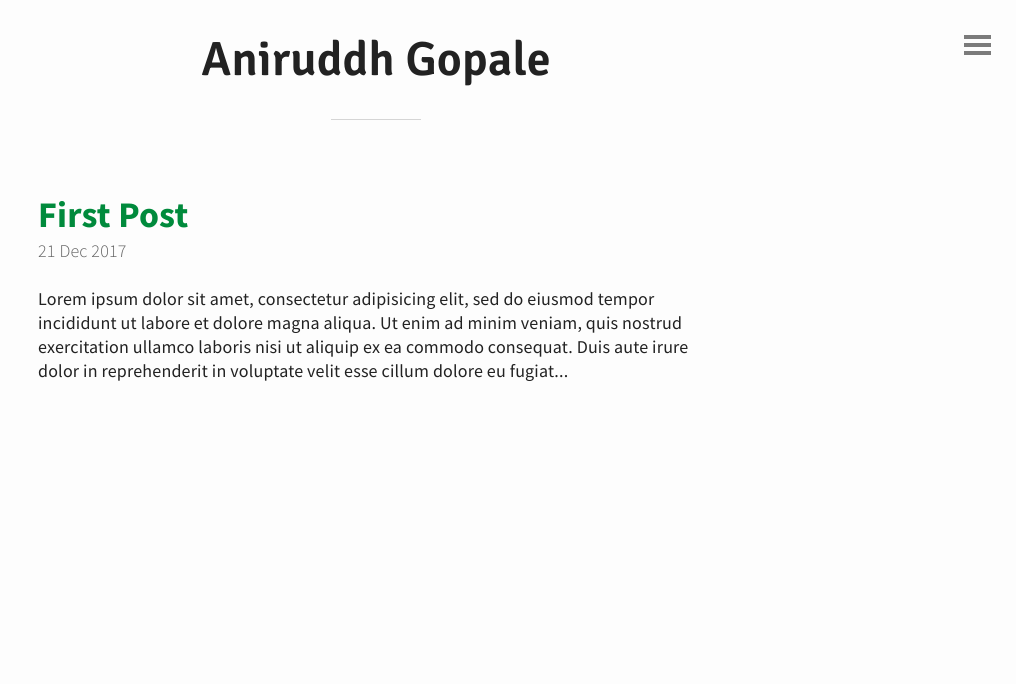
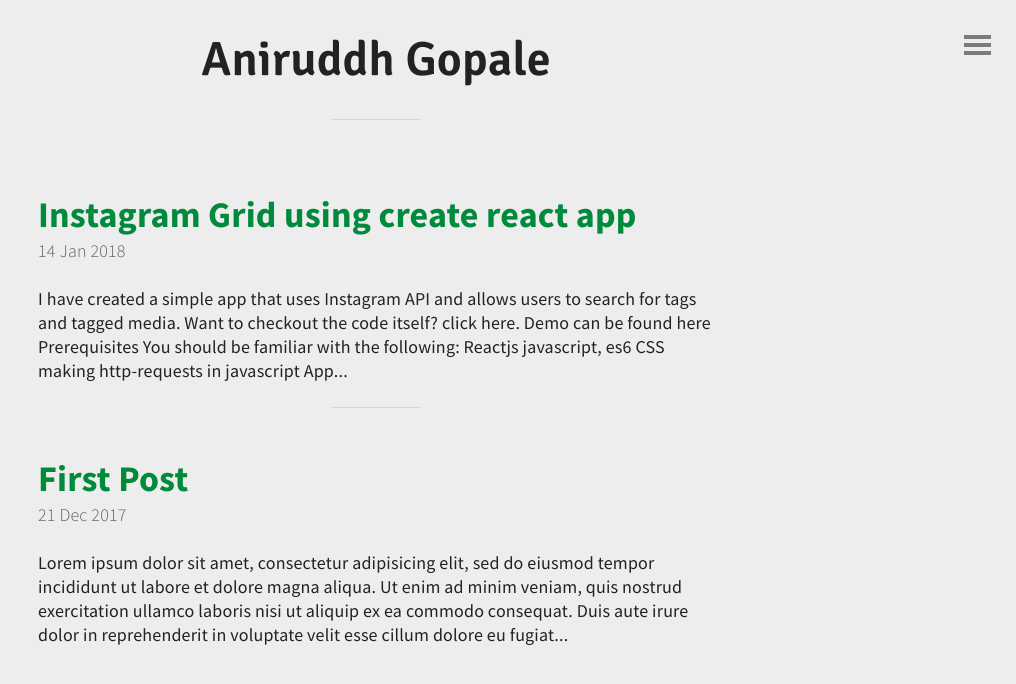
Before and after one commit to anigopale/anigopale.github.io, a Jekyll site: the page built from index.html, in a window 1280 px wide. Shown: the top 684 px of the page, without its empty margins (264-1280 px from the left). Built offline with Jekyll 4.4.1, drawn with Linux system fonts in a browser that asks for light colours; the list of posts is cut into pages by our own code; comment, search, counter and statistics services are not loaded; some of the changed lines change nothing that is shown.

Commit message:
change style, add new post

````diff
--- a/_config.yml
+++ b/_config.yml
@@ -27,6 +27,7 @@ plugins:
   - jekyll-paginate
   - jekyll-sitemap
 
+extensions: [fenced_code_blocks]
 # Custom variables
 version: "1.1.0"
 
--- /dev/null
+++ b/_posts/2018-01-14-insta-app.md
@@ -0,0 +1,339 @@
+---
+title: Instagram Grid using create react app
+comments: true
+---
+
+I have created a simple app that uses Instagram API and allows users to search for tags and tagged media.
+
+Want to checkout the code itself? [click here](https://www.github.com/aniruddh/instagram-app).
+Demo can be found [here](https://ani-insta-app.herokuapp.com)
+
+#### Prerequisites
+You should be familiar with the following:
+* Reactjs
+* javascript, es6
+* CSS
+* making http-requests in javascript
+
+#### App requirements
+* a regeistered client for using instagram API
+* You should know how to consume the API
+
+For more information see [Instagram developer doc](https://www.instagram.com/developer/).
+
+You can use any of your favorite starter boilerplate. I will be using [create-react-app](https://www.npmjs.com/package/create-react-app).
+create-react-app provides a standard boilerplate for developing react apps. After setting up react we are ready to code.
+
+
+Lets have a look at the file tree
+```
+|-- public
+|   |-- index.html
+`-- src
+    |-- App.css
+    |-- App.js
+    |-- App.test.js
+    |-- assets
+    |   `-- urls.js
+    |-- components
+    |   |-- auth.js
+    |   |-- iapp.js
+    |   |-- media.js
+    |   |-- options.js
+    |   |-- search_bar.js
+    |   |-- tags.js
+    |   `-- style
+    |       |-- auth.css
+    |       |-- iapp.css
+    |       |-- media.css
+    |       |-- options.css
+    |       |-- search_bar.css
+    |       `-- tags.css
+    |-- index.css
+    |-- index.js
+```
+
+Major components:
+* **Auth**: provides and handles login and logout features
+* **Iapp**: renders the latter components and fetches requested data
+* **SearchBar**: component with an text input
+* **Options**: provides a drop down to choose from "tags" and "media" search
+* **Tags**: renders tag search results
+* **Media**: renders media search results
+
+Features:
+* Login/logout
+* Search bar
+* Dropdown options
+* Fetching data
+
+Now that we understand all the components, let's piece the app together by features
+
+#### App(outermost Component)
+Let's start with the outermost component
+App.js
+```
+class App extends Component {
+  render() {
+      return (
+      <div>
+        <Auth />
+        <Iapp />
+      </div>
+    );
+  }
+}
+```
+
+#### Login/logout feature
+
+(NOTE: Make sure you go through [Instagram API doc](https://www.instagram.com/developer/))
+auth.js
+```
+class Auth extends Component {
+  render() {
+    return (
+      <div>
+        {this.renderButtons()}
+      </div>
+    );
+  }
+}
+```
+Login button will redirect user to this Authorization endpoint, upon receiving credentials, user will be redirected to our app with an ``access_token`` in the app url:
+```
+const AUTH_URL = `https://api.instagram.com/oauth/authorize/?client_id=${CLIENT_ID}&redirect_uri=${REDIRECT_URL}&response_type=token&scope=basic+public_content`;
+```
+The constructor will initialize the component's state by grabbing ``access_token`` from the url, like so:
+```
+constructor(props) {
+  super(props);
+  this.state = { token: window.location.href.split('#')[1], loggedin: false }
+}
+```
+``state.loggedin`` and ``localStorage`` can be updated after the component mounts:
+```
+componentDidMount() {
+  localStorage.setItem( 'token', this.state.token );
+  if(this.state.token) {
+    this.setState({ loggedin: true });
+  }
+}
+```
+As seen above, ``renderButtons()`` will render login/logout buttons:
+```
+renderButtons() {
+  if(this.state.loggedin)
+  {
+    return (
+      <div>
+        <a href="app's root url">
+          <button>Log out</button>
+        </a>
+      </div>
+    );
+  }
+  return (
+    <div>
+      <a href={REDIRECT_URL}>
+        <button className="button-login">Login</button>
+      </a>
+    </div>
+  );
+}
+```
+>
+![login/logout](/assets/insta-app/login-logout.gif)
+login/logout
+
+#### Iapp component
+Iapp will conditionally render components based on login status.
+iapp.js
+```
+class Iapp extends Component {
+  render(){
+    return(
+      <div className="iapp-container">
+        {this.renderComponent()}
+      </div>
+    );
+  }
+}
+```
+``state.login`` gets updated once component mounts:
+```
+componentDidMount(){
+  if(localStorage.token !== "undefined")
+    this.setState({ login: true });
+}
+```
+and the child components will be rendered using ``renderComponent()``:
+```
+renderComponent() {
+  if(this.state.login) {
+    return (
+      <div>
+        <Options />
+        <Search />
+      </div>
+    );
+  }
+}
+```
+Initialize Iapp's state in constructor:
+```
+this.state = { login: false, tags: [], option: "tag", media: [], term: "" };
+```
+
+Now that we have Iapp set up, we can add other features by diving into child components
+
+#### Search bar
+search_bar.js
+```
+class Search extends Component {
+  render() {
+    return (
+      <div>
+        <input
+          value={this.state.term}
+          onChange={this.onInputChange()}
+          />
+      </div>
+    );
+  }
+}
+```
+initializing state:
+```
+this.state = { term: "" };
+```
+on input change, update state.term and pass input value as props to parent component:
+```
+onInputChange(event) {
+  this.setState({ term: event.target.value });
+  this.props.onSearchSubmit(event.target.value)
+}
+```
+>
+![searchbar](/assets/insta-app/searchbar.gif)
+Search bar
+
+#### Dropdown options
+
+Options component can be created similar to the Search component, like so:
+options.js
+```
+class Options extends Component {
+  handleChange(event){
+    this.props.selectedOption(event.target.value);
+  }
+  render(){
+    return(
+      <div>
+        <select onChange={this.handleChange.bind(this)}>
+          <option value="tags">Tags</option>
+          <option value="media">Media</option>
+        </select>
+      </div>
+    )
+  }
+}
+```
+>
+![options](/assets/insta-app/options.gif)
+Dropdown Options
+
+Now we just have to fetch and render data.
+
+#### Fetching Data
+
+Inside Iapp component, grab props passed by the child components(Options and Search), call renderSearchResults method(for rendering data) and update Iapp's state as follows:
+iapp.js
+```
+renderComponent() {
+  if(this.state.login) {
+    return (
+      <div>
+        <Options
+          selectedOption={(option)=>{this.setState({ option })}}
+          />
+        <Search
+          onSearchSubmit={this.onSearchSubmit.bind(this)}
+          option={this.state.option}
+          />
+        <div>
+          {this.renderSearchResults()}
+        </div>
+      </div>
+    );
+  }
+}
+```
+``onSearchSubmit()`` grabs search term, passed by Search component, and fetches data:
+```
+onSearchSubmit(term){
+  this.fetchData(term);
+}
+```
+before fetching data, let us declare API endpoints
+```
+const TAGS_URL =  `https://api.instagram.com/v1/tags/search`;
+const MEDIA_URL = [ `https://api.instagram.com/v1/tags/`, `/media/recent` ];
+```
+``fetchData()`` makes an http-request to tags/media endpoint based on selected state.option
+```
+fetchData(term) {
+  if(this.state.option === "media"){
+    fetch(`${MEDIA_URL[0]}${term}${MEDIA_URL[1]}?${localStorage.token}`)
+      .then(response => response.json())
+      .then(response => this.setState({ media: response.data }));
+  }
+  else {
+    fetch(`${TAGS_URL}?q=${term}&${localStorage.token}`)
+      .then(response => response.json())
+      .then(response => this.setState({ tags: response.data }));
+  }
+}
+```
+
+At this point our app can successfully fetch data and store fetched data in the application state. Now we just have to render the fetched data.
+
+#### Rendering Data
+
+The above stated ``renderSearchResults()`` helper method will render either Tags or Media component based on selected option and pass fetched data down the components as props:
+iapp.js
+```
+renderSearchResults(){
+  if(this.state.option === "media")
+    return <Media media={this.state.media} term={this.state.term} />;
+  else
+    return <Tags tags={this.state.tags} term={this.state.term} />;
+}
+```
+
+Now Tags and Media components can easily render the data through their respective props:
+
+tags.js
+```
+class Tags extends Component {
+  renderTagItems() {
+    return this.props.tags.map((tag) => {
+      return <div>#{tag.name}</div>
+    });
+  }
+  render() {
+    return (
+      <div className="grid-tag">
+        {this.renderTagItems()}
+      </div>
+    );
+  }
+}
+```
+
+Similarly create Media component, grab and render images by mapping onto props.media.
+>
+![results](/assets/insta-app/results.gif)
+Rendering Results
+
+Congrats! We have finished developing this app!!
--- a/_sass/base.scss
+++ b/_sass/base.scss
@@ -19,7 +19,7 @@ html, body, h1, h2, h3, h4, h5, h6, p, ul, ol, li, img {
 /*- Base color -*/
 
 $main-color: #008A3C;
-$background-color: #FDFDFD;
+$background-color: #ededed;
 $text-color: #222222;
 
 /*- Base settings -*/
--- a/_sass/syntax.scss
+++ b/_sass/syntax.scss
@@ -3,8 +3,12 @@
  * https://github.com/mojombo/tpw/blob/master/css/syntax.css
  */
 
-// .highlight  { background-color: #FFF; }
+ .highlight  { background-color: #FFF; }
 .lineno { color: darken($background-color, 25%); margin-right: 1em; }
+pre.highlight {
+  max-height: 200px; /* Change to your desired max height */
+  overflow-y: scroll;
+}
 .highlight .c { color: #999988; font-style: italic } /* Comment */
 .highlight .err { color: #a61717; background-color: #e3d2d2 } /* Error */
 .highlight .k { font-weight: bold } /* Keyword */
````
